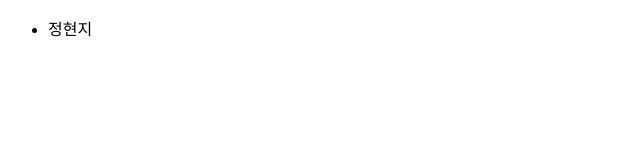
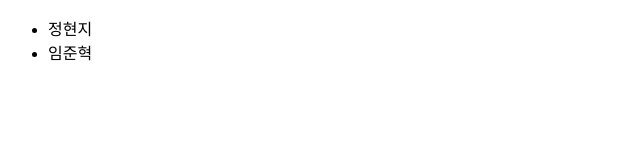
Before and after one commit to junhyeoklim/Collaboration_jeonghyunji, a plain HTML site: page index.html in a window 1280 px wide. Shown: the full height of the page, 0-640 px from the left. Drawn offline with Linux system fonts and the light colour scheme.

Commit message:
Update index.html

```diff
--- a/index.html
+++ b/index.html
@@ -8,6 +8,7 @@
 <body>
     <ul>
    	<li>정현지</li>
+    <li>임준혁</li>
     </ul>
 </body>
 </html>
```
